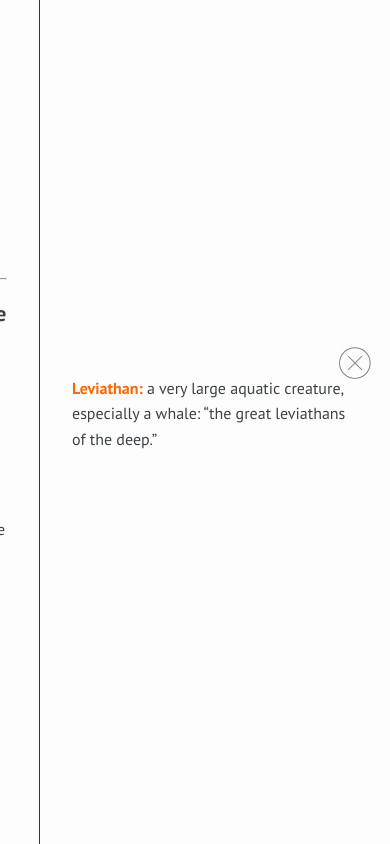
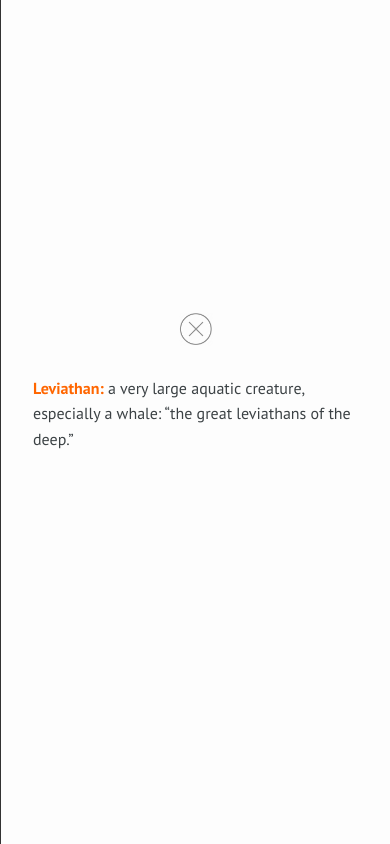
Before and after one commit to bcorreia/sidenotes.js, a website: page src/demo.html in a window 390 px wide. Both pictures are taken after a click on the link "leviathan". Shown: the top 844 px of the page. Drawn offline with Linux system fonts and the light colour scheme.

Commit message:
update constructor logic, and fix translate array conditional stmt.

```diff
--- a/bower.json
+++ b/bower.json
@@ -1,7 +1,7 @@
 {
   "name": "sidenotes.js",
   "description": "Add sidenote capabilities to your page.",
-  "version": "1.2.1",
+  "version": "1.2.2",
   "authors": [
     "Bruno Correia <mail@bcorreia.com>"
   ],
--- a/package.json
+++ b/package.json
@@ -1,6 +1,6 @@
 {
   "name": "sidenotes.js",
-  "version": "1.2.1",
+  "version": "1.2.2",
   "description": "Add sidenote capabilities to your page.",
   "main": "dist/sidenotes.js",
   "repository": {
--- a/src/css/styles.css
+++ b/src/css/styles.css
@@ -35,9 +35,10 @@ header                                  { text-align: center; padding: 0 0 2em 0
 --------------------------------------------- */
 .sidenote                               { border-left:1px solid #333; }
 .sidenote                               { display: flex; display: -webkit-flex; display: -ms-flexbox; align-items: center; -webkit-align-items: center; justify-content:center; -webkit-justify-content:center; -ms-flex-pack:justify; }
-.sidenote .-inner                       { padding: 3em 2em; position: relative; }
+.sidenote .-inner                       { padding: 4em 2em; position: relative; }
 .sidenote .-inner p > strong            { color: #FF6600; }
-.sidenote .-close                       { position: absolute; top: 18px; right: 18px; background: url("../images/close.png") 0 0 no-repeat; background-size: contain; width: 34px; height: 34px; transition: opacity .5s; }
+.sidenote .-close                       { position: absolute; top: 0; left: 50%; background: url("../images/close.png") 0 0 no-repeat; background-size: contain; width: 34px; height: 34px; transition: opacity .5s; }
+.sidenote .-close                       { -webkit-transform: translateX(-50%); -moz-transform: translateX(-50%); transform: translateX(-50%); }
 
 /* helper
 --------------------------------------------- */
--- a/src/demo.html
+++ b/src/demo.html
@@ -44,7 +44,7 @@
     <script src="./js/sidenotes.js"></script>
     <script>
         var note = new Sidenotes(document.querySelector('.page'), {
-            translate: ['90vw', '45vw', '33.3vw'], // @media (min-width) for [768px, 992px, 1200px]
+            translate: ['100vw', '60vw', '45vw', '33.3vw'], // @media (min-width) for [less than 768px, 768px and up, 992px and up, 1200px and up]
             onBefore: function(event, element) {
                 console.log("onBefore: " + event);
                 console.log(element);
--- a/src/js/sidenotes.js
+++ b/src/js/sidenotes.js
@@ -2,17 +2,13 @@ var Sidenotes = (function() {
     'use strict';
 
     var defaults = {
-        translate: ['90vw', '45vw', '33.3vw'],
+        translate: ['100vw', '60vw', '45vw', '33.3vw'],
         transition: '.5s',
         onBefore: function() {},
         onAfter: function() {}
     };
 
-    var forEach = function(list, callback) {
-        Array.prototype.forEach.call(list, callback);
-    }
-
-    var notes = {
+    var methods = {
         open: function(note) {
             var settings = this.settings,
                 translate;
@@ -28,11 +24,14 @@ var Sidenotes = (function() {
             if (document.documentElement.clientWidth < 768) {
                 translate = settings.translate[0];
             }
-            if (document.documentElement.clientWidth >= 768 && document.documentElement.clientWidth < 1200) {
+            if (document.documentElement.clientWidth >= 768 && document.documentElement.clientWidth < 992) {
                 translate = settings.translate[1];
             }
+            if (document.documentElement.clientWidth >= 992 && document.documentElement.clientWidth < 1200) {
+                translate = settings.translate[2];
+            }
             if (document.documentElement.clientWidth >= 1200) {
-                translate = settings.translate[2];
+                translate = settings.translate[3];
             }
 
             addStyles(document.body, {
@@ -90,6 +89,10 @@ var Sidenotes = (function() {
             document.body.addEventListener('transitionend', callback, false);
             return this.settings.onBefore("close", sidenote); // callback fn
         }
+    }
+
+    var forEach = function(list, callback) {
+        Array.prototype.forEach.call(list, callback);
     }
 
     /**
@@ -162,18 +165,16 @@ var Sidenotes = (function() {
         var settings = extend(defaults, options || {}),
             nodes = stage.querySelectorAll('[data-sidenote]');
 
-        var init = function(event) {
-            event.preventDefault();
-            var note = this.getAttribute('data-sidenote'),
-                sidenote = Object.create(notes, {
-                    settings: { value: settings },
-                    note: { value: note }
-                });
-            sidenote.open(note);
-        };
+        var sidenotes = Object.create(methods, {
+            settings: { value: settings }
+        });
 
-        forEach(nodes, function(element) {
-            element.addEventListener('click', init);
+        nodes && forEach(nodes, function(element) {
+            element.addEventListener('click', function(event) {
+                event.preventDefault();
+                var note = this.getAttribute('data-sidenote');
+                sidenotes.open(note);
+            });
         });
     }
 
```
Also changed, not shown: README.md, dist/sidenotes.js, dist/sidenotes.min.js.
